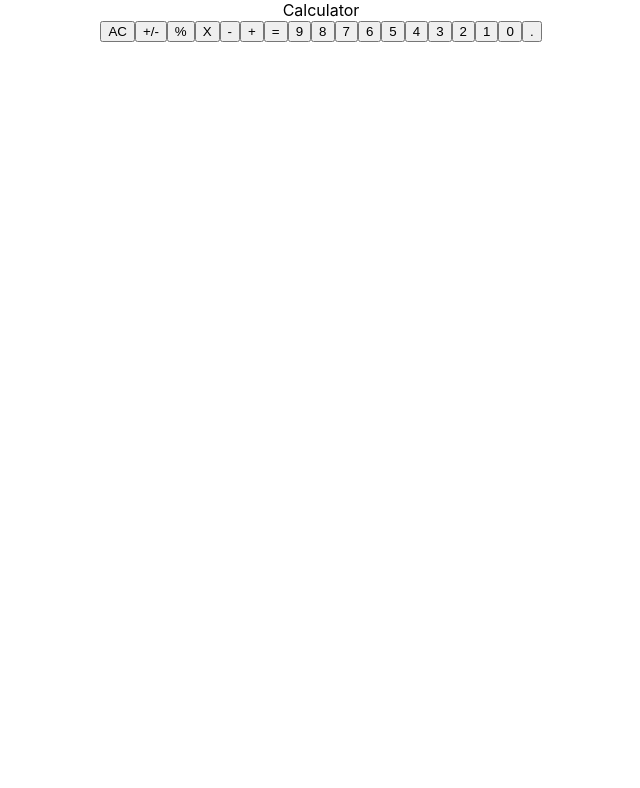
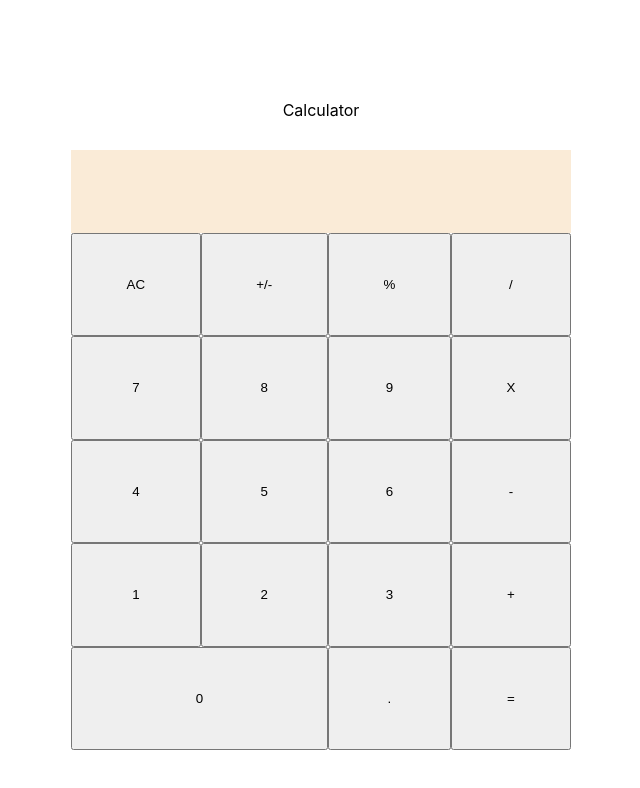
Before and after one commit to hannah-victoria-robson/react-calculator, a React (Create React App) app: page / in a window 1280 px wide. Shown: the top 788 px of the page, without its empty margins (319-959 px from the left). Built offline with nearby package versions, Linux system fonts and the light colour scheme.

Commit message:
style calculator buttons as grid

```diff
--- a/src/App.css
+++ b/src/App.css
@@ -1,38 +1,99 @@
-.App {
-  text-align: center;
+/* * {
+	margin: 0;
+	padding: 0;
+} */
+
+.calc-container {
+	margin: 100px;
 }
 
-.App-logo {
-  height: 40vmin;
-  pointer-events: none;
+header {
+	margin: 30px;
+	text-align: center;
 }
 
-@media (prefers-reduced-motion: no-preference) {
-  .App-logo {
-    animation: App-logo-spin infinite 20s linear;
-  }
+/* ---- Calculator grid ---- */
+.calculator {
+	display: grid;
+	grid-template: repeat(1fr, 5) repeat(1fr, 5);
+	height: 600px;
+	margin: auto;
+	width: 500px;
 }
 
-.App-header {
-  background-color: #282c34;
-  min-height: 100vh;
-  display: flex;
-  flex-direction: column;
-  align-items: center;
-  justify-content: center;
-  font-size: calc(10px + 2vmin);
-  color: white;
+.output {
+	grid-area: 1 / 1 / 2 / 5;
+	background-color: antiquewhite;
+	/* height: 10px; */
 }
 
-.App-link {
-  color: #61dafb;
+.AC {
+	grid-area: 2/ 1 / 3 / 2;
 }
 
-@keyframes App-logo-spin {
-  from {
-    transform: rotate(0deg);
-  }
-  to {
-    transform: rotate(360deg);
-  }
+.number-toggle {
+	grid-area: 2 / 2 / 3 / 3;
 }
+
+.percent {
+	grid-area: 2 / 3 / 3 / 4;
+}
+
+.divide {
+	grid-area: 2 / 4 / 3 / 5;
+}
+
+.multiply {
+	grid-area: 3 / 4 / 4 / 5;
+}
+
+.subtract {
+	grid-area: 4 / 4 / 5 / 5;
+}
+
+.add {
+	grid-area: 5 / 4 / 6 / 5;
+}
+
+.equals {
+	grid-area: 6 / 4 / 7 / 5;
+}
+
+.decimal {
+	grid-area: 6 / 3 / 7 / 4;
+}
+.zero {
+	grid-area: 6 / 1 / 7 / 3;
+}
+.one {
+	grid-area: 5 / 1 / 6 / 2;
+}
+
+.two {
+	grid-area: 5 / 2 / 6 / 3;
+}
+
+.three {
+	grid-area: 5 / 3 / 6 / 4;
+}
+
+.four {
+	grid-area: 4 / 1 / 5 / 2;
+}
+.five {
+	grid-area: 4 / 2 / 5 / 3;
+}
+.six {
+	grid-area: 4 / 3 / 5 / 4;
+}
+
+.seven {
+	grid-area: 3 / 1 / 4 / 2;
+}
+
+.eight {
+	grid-area: 3 / 2 / 4 / 3;
+}
+.nine {
+	grid-area: 3 / 3 / 4 / 4;
+}
--- a/src/Calculator.jsx
+++ b/src/Calculator.jsx
@@ -7,12 +7,13 @@ function Calculator() {
 				<section className="calc-container">
 					<article>
 						<header>Calculator</header>
-						<div>
+						<div className="calculator">
 							<output className="output"></output>
 							<button className="AC">AC</button>
 							<button className="number-toggle">+/-</button>
 							<button className="percent">%</button>
-							<button className="times">X</button>
+							<button className="divide">/</button>
+							<button className="multiply">X</button>
 							<button className="subtract">-</button>
 							<button className="add">+</button>
 							<button className="equals">=</button>
```
